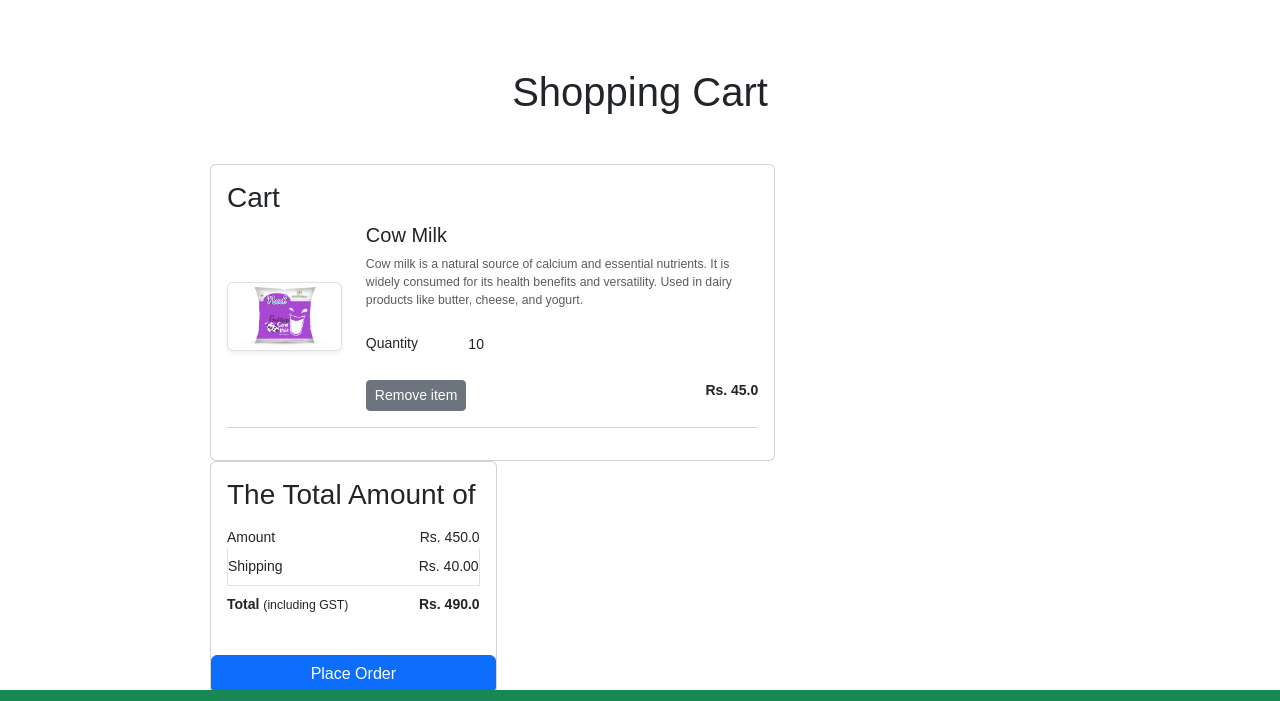
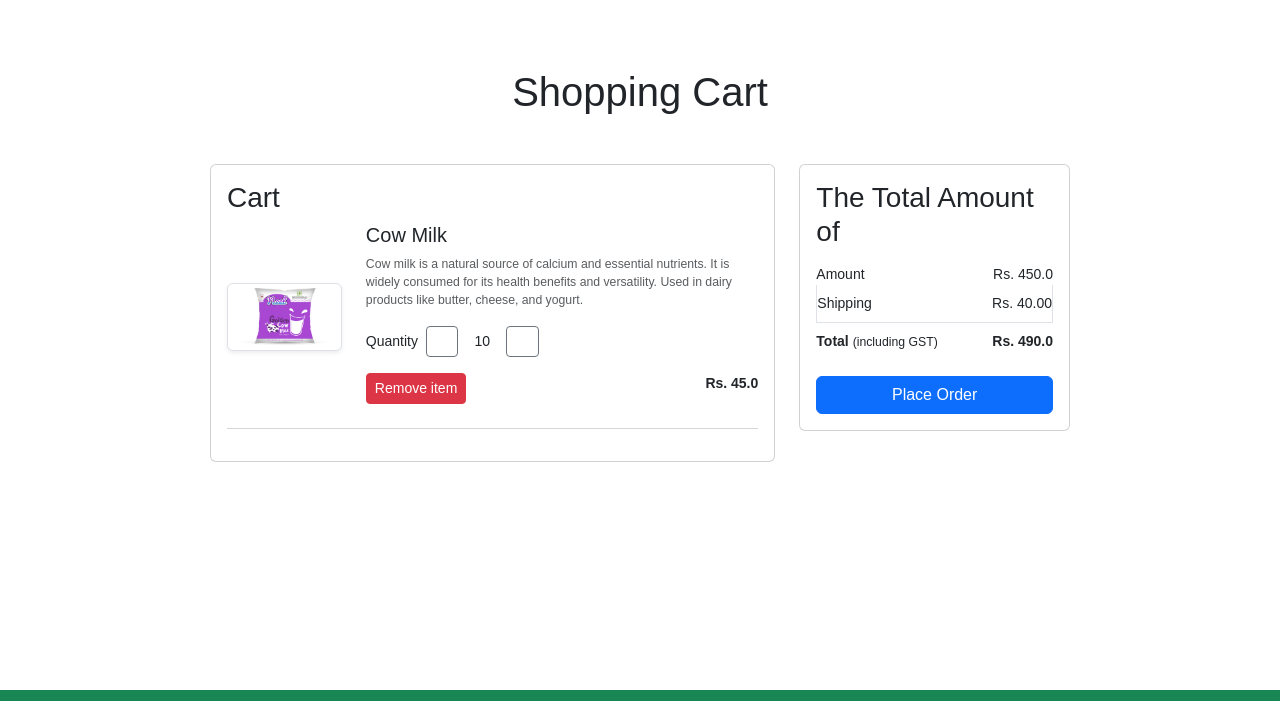
Before and after one commit to AdityaSawant444/Dairy-Products-, a Django app: page /cart/ in a window 1280 px wide. Shown: the part 76-777 px from the top of the page. Run offline with Django 5.2, Linux system fonts and the light colour scheme; a user stored in the database is signed in; data comes from the database, SQL or seed files in the repository; tables that the repository leaves empty hold one stand-in row (values such as "Sample post"); some libraries are stand-ins or nearby versions; some web fonts are replaced.

Commit message:
updated the addtocart.html template

```diff
--- a/app/templates/app/addtocart.html
+++ b/app/templates/app/addtocart.html
@@ -11,7 +11,6 @@
 {% endif %}
 
 <div class="container my-5">
-
   <div class="row">
     {% if cart %}
     <h1 class="text-center mb-5">Shopping Cart</h1>
@@ -20,26 +19,26 @@
         <div class="card-body">
           <h3>Cart</h3>
           {% for item in cart %}
-              <div class="row">
-            <div class="col-sm-3 text-center align-self-center">
+          <div class="row cart-item mb-3">
+            <div class="col-4 col-sm-3 text-center align-self-center">
               <img src="{{item.product.product_image.url}}" alt="" class="img-fluid img-thumbnail shadow-sm" height="150" width="150">
             </div>
-            <div class="col-sm-9">
+            <div class="col-8 col-sm-9">
               <div>
                 <h5>{{item.product.title}}</h5>
                 <p class="mb-2 text-muted small">{{item.product.description}}</p>
-              <div class="my-3">
-                <label for="quantity">Quantity</label>
-                <a class="minus-cart btn" pid="{{item.product.id}}">
+                <div class="my-3 d-flex align-items-center flex-wrap cart-controls">
+                  <label for="quantity" class="me-2 mb-0">Quantity</label>
+                  <a class="minus-cart btn btn-outline-secondary btn-sm me-2" pid="{{item.product.id}}">
                     <i class="fas fa-minus-square fa-lg"></i>
                   </a>
-                <span id="quantity">{{item.quantity}}</span>
-                <a class="plus-cart btn" pid="{{item.product.id}}">
+                  <span class="quantity px-2">{{item.quantity}}</span>
+                  <a class="plus-cart btn btn-outline-secondary btn-sm ms-2" pid="{{item.product.id}}">
                     <i class="fas fa-plus-square fa-lg"></i>
                   </a>
                 </div>
-              <div class="d-flex justify-content-between">
-                <a href="#" class="remove-cart btn btn-sm btn-secondary mr-3" pid="{{item.product.id}}">
+                <div class="d-flex justify-content-between flex-wrap">
+                  <a href="#" class="remove-cart btn btn-sm btn-danger mb-2" pid="{{item.product.id}}">
                     Remove item
                   </a>
                   <p class="mb-0"><span><strong>Rs. {{item.product.discountes_price}}</strong></span></p>
@@ -52,12 +51,9 @@
         </div>
       </div>
     </div>
-  </div>
-
-    <div class="col-sm-4">
+    <div class="col-sm-4 mt-4 mt-sm-0">
       <div class="card">
         <div class="card-body">
-
           <h3>The Total Amount of</h3>
           <ul class="list-group">
             <li class="list-group-item d-flex justify-content-between align-items-center border-0 px-0 pb-0">
@@ -69,17 +65,17 @@
             <li class="list-group-item d-flex justify-content-between border-0 px-0 mb-3">
               <div><strong>Total</strong> <small>(including GST)</small></div>
               <span id="totalamount"><strong>Rs. {{totalamount}}</strong></span>
-        </div>
             </li>
           </ul>
           <div class="d-grid">
             <form method='POST' action="{% url 'place_order' %}">
               {% csrf_token %}
-       <button type="submit" class="btn btn-primary w-100">Place Order</button></form></div>
+              <button type="submit" class="btn btn-primary w-100">Place Order</button>
+            </form>
           </div>
         </div>
       </div>
-
+    </div>
     {% endif %}
   </div>
 </div>
```
Lines whose indentation alone changed are shown as unchanged.
